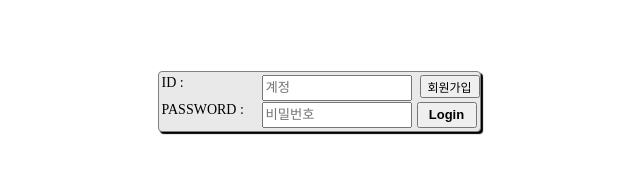
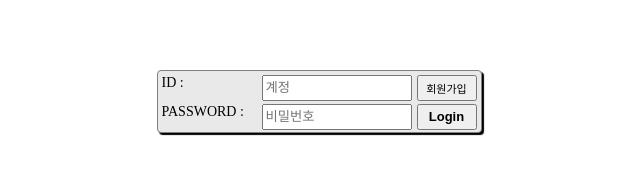
Before and after one commit to ejLIOLIK/Login-LegPage, a plain HTML site: page index.html in a window 1280 px wide. Shown: the part 307-482 px from the top of the page, without its empty margins (321-961 px from the left). Drawn offline with Linux system fonts and the light colour scheme.

Commit message:
Add files via upload

```diff
--- a/index.css
+++ b/index.css
@@ -9,11 +9,11 @@
 #LOGINBOX {
     display: grid;
     grid-template-columns: 100px 150px 65px;
-    grid-template-rows: 1fr 1fr;
+    grid-template-rows: 1fr 3px 1fr;
 
     width: 315px;
     height: 53px;
-    padding: 3px;
+    padding: 4px;
 
     border: 0.3px solid gray;
     border-radius: 4px;
@@ -47,6 +47,8 @@
 }
 
 #NEW_ID {
-    font-size: 12px;
-    margin-left: 8px;
+    margin-left: 5px;
+    width: 60px;
+    height: 26px;
+    font-size: 11px;
 }
```
